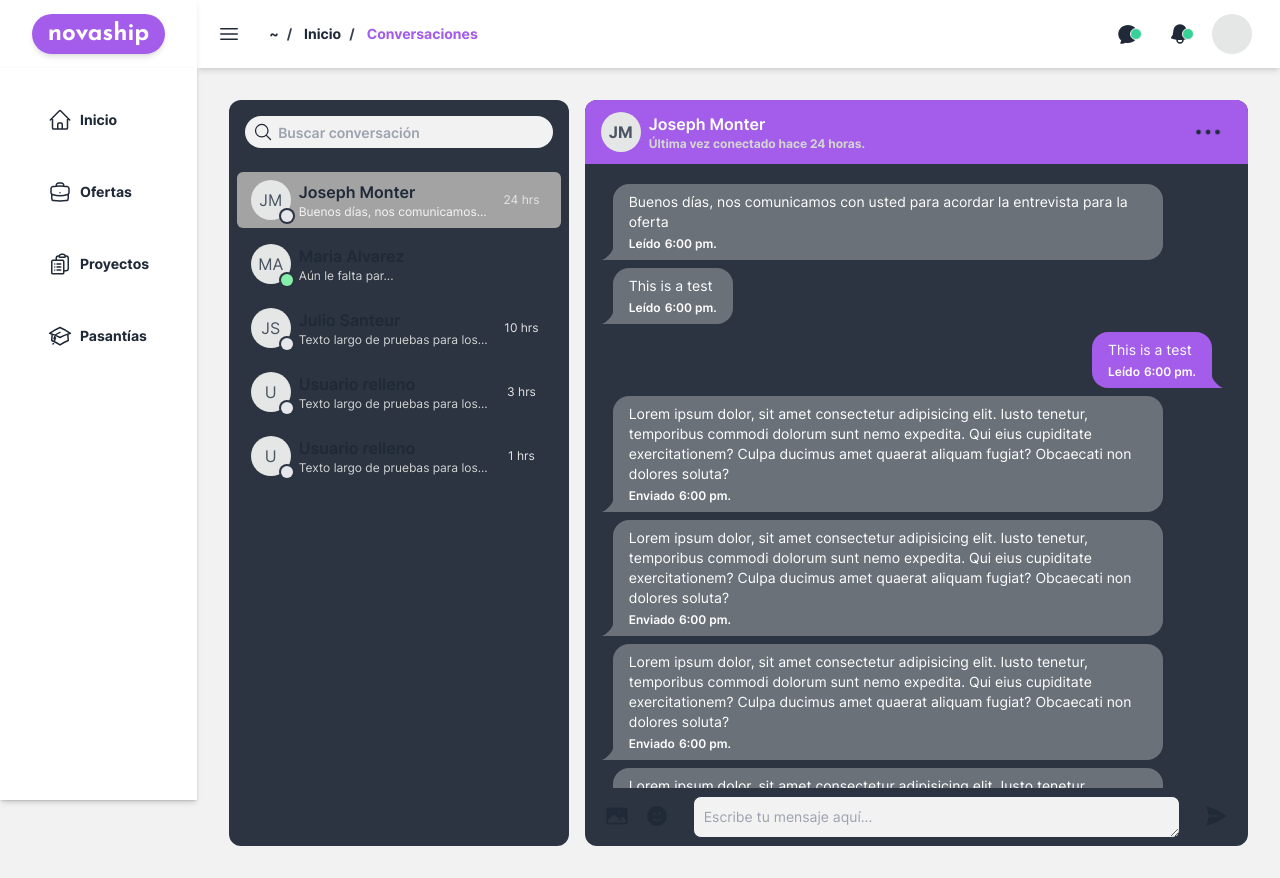
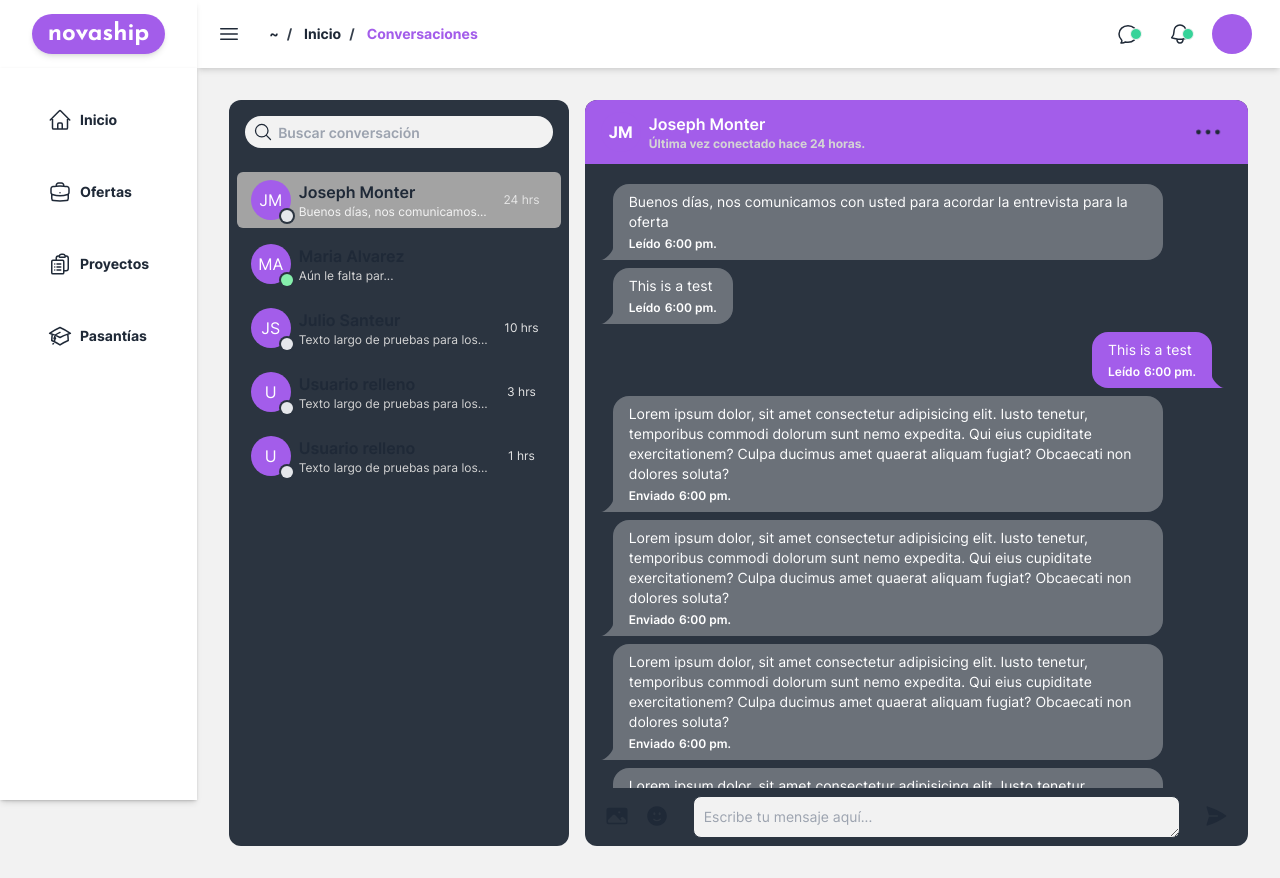
Before and after one commit to esteban-florez/novaship, a Next.js app: page /chats in a window 1280 px wide. Built offline with nearby package versions, Linux system fonts and the light colour scheme; no server answers.

Commit message:
revamped navbar dropdowns

```diff
--- a/app/(main)/page.tsx
+++ b/app/(main)/page.tsx
@@ -32,12 +32,12 @@ export default function HomePage() {
       </div>
 
       <div className="flex-center flex w-full flex-col text-center sm:flex-row">
-        <div className="card rounded-box grid w-full grow place-items-center border-x-4 border-primary bg-white p-8 shadow-md transition-all hover:brightness-125 sm:w-3/6">
+        <div className="card rounded-box grid w-full grow place-items-center border-x-4 border-primary bg-white p-8 shadow-md sm:w-3/6">
           <h5 className="font-bold">¿Tiene una empresa y desea registrarla?</h5>
           <Link className="btn-primary btn mt-4" href="/profile">Registrar empresa</Link>
         </div>
         <div className="divider divider-horizontal mx-auto font-bold sm:px-4">O</div>
-        <div className="card rounded-box grid w-full grow place-items-center border-x-4 border-primary bg-white p-8 shadow-md transition-all hover:brightness-125 sm:w-3/6">
+        <div className="card rounded-box grid w-full grow place-items-center border-x-4 border-primary bg-white p-8 shadow-md sm:w-3/6">
           <h5 className="font-bold">¿Es director de una institución?</h5>
           <Link className="btn-primary btn mt-4" href="/profile">Registrar institución</Link>
         </div>
--- a/components/AvatarIcon.tsx
+++ b/components/AvatarIcon.tsx
@@ -20,7 +20,7 @@ export default function AvatarIcon({
 
   return (
     <div className={`placeholder avatar ${(status !== null) ? 'relative' : ''}`}>
-      <div className="h-10 w-10 rounded-full bg-base-300 text-gray-600">
+      <div className="h-10 w-10 rounded-full bg-primary text-white">
         {avatarContent}
       </div>
       {showStatus && (
--- a/components/layout/Navbar.tsx
+++ b/components/layout/Navbar.tsx
@@ -1,10 +1,11 @@
 import Link from 'next/link'
 import ProfileDropdown from '@/components/layout/ProfileDropdown'
-import { Bars3Icon, ChatBubbleOvalLeftIcon } from '@heroicons/react/24/solid'
+import { Bars3Icon } from '@heroicons/react/24/solid'
+import { ChatBubbleOvalLeftIcon } from '@heroicons/react/24/outline'
 import Breadcrumbs from '../Breadcrumbs'
 import NotificationDropdown from './NotificationDropdown'
 
-export default async function Navbar() {
+export default function Navbar() {
   return (
     <nav className="navbar bg-white shadow-md">
       <div className="navbar-start">
@@ -25,6 +26,7 @@ export default async function Navbar() {
           </div>
         </Link>
         <NotificationDropdown />
+        {/* @ts-expect-error Server Component */}
         <ProfileDropdown />
       </div>
     </nav>
--- a/components/layout/Notification.tsx
+++ b/components/layout/Notification.tsx
@@ -9,11 +9,11 @@ interface Props {
 
 export default function Notification({ username, time, children }: Props) {
   return (
-    <li className="flex w-80 max-w-xs items-center gap-2 py-1 pe-6 ps-4 last:mb-2 last:pt-1 odd:pb-2 even:pb-2 hover:bg-neutral-focus">
+    <li className="flex w-80 max-w-xs cursor-pointer items-center gap-2 py-1 pe-6 ps-4 last:mb-2 last:pt-1 odd:pb-2 even:pb-2 hover:bg-base-300">
       <AvatarIcon username={username} usernameLength={2} />
       <div className="flex flex-col text-start">
-        <p className="line-clamp-2 text-xs normal-case">{children}.</p>
-        <small className="text-xs normal-case text-neutral-content">Hace {time} minutos.</small>
+        <p className="line-clamp-2 text-xs font-semibold normal-case">{children}.</p>
+        <small className="text-xs normal-case">Hace {time} minutos.</small>
       </div>
     </li>
   )
--- a/components/layout/NotificationDropdown.tsx
+++ b/components/layout/NotificationDropdown.tsx
@@ -1,36 +1,16 @@
-'use client'
-
-import { BellIcon } from '@heroicons/react/24/solid'
-import { useRef, useState } from 'react'
+import { BellIcon } from '@heroicons/react/24/outline'
 import NotificationDropdownMenu from './NotificationDropdownMenu'
 
 export default function NotificationDropdown() {
-  const [dropdownIsOpen, setDropdownIsOpen] = useState(false)
-  const notificationRef = useRef<HTMLButtonElement>(null)
-
-  const handleOutsideClick = (e: MouseEvent) => {
-    if ((notificationRef.current != null) && dropdownIsOpen && !notificationRef.current.contains(e.target as HTMLButtonElement)) {
-      setDropdownIsOpen(false)
-    }
-  }
-
-  document.addEventListener('mousedown', handleOutsideClick)
-
-  const handleClick = () => {
-    setDropdownIsOpen(!dropdownIsOpen)
-  }
-
   return (
-    <button
-      ref={notificationRef}
-      onClick={handleClick}
-      className="btn-ghost btn-circle btn sm:relative"
-    >
-      <div className="indicator">
-        <BellIcon className="h-6 w-6" />
-        {!dropdownIsOpen && <span className="badge badge-xs indicator-item right-1 top-3 border bg-success" />}
-      </div>
-      {dropdownIsOpen && <NotificationDropdownMenu />}
-    </button>
+    <div className="dropdown-end dropdown">
+      <label tabIndex={0} className="btn-ghost btn-circle btn">
+        <div className="indicator">
+          <BellIcon className="h-6 w-6" />
+          <span className="badge badge-xs indicator-item right-1 top-3 border bg-success" />
+        </div>
+      </label>
+      <NotificationDropdownMenu />
+    </div>
   )
 }
--- a/components/layout/NotificationDropdownMenu.tsx
+++ b/components/layout/NotificationDropdownMenu.tsx
@@ -2,16 +2,10 @@ import Notification from './Notification'
 
 export default function NotificationDropdownMenu() {
   return (
-    <ul
-      onClick={(e) => {
-        e.stopPropagation()
-      }}
-      className="absolute left-0 top-16 z-50 flex w-full flex-col whitespace-normal rounded-lg border border-gray-600 bg-neutral sm:left-auto sm:right-0 sm:top-14 sm:w-auto sm:max-w-xs md:right-0"
-    >
-      <li className="mb-2 bg-primary p-4 shadow">
-        <h3 className="">Notificaciones</h3>
-      </li>
-
+    <div className="dropdown-content z-10 rounded-lg border border-base-200 bg-white shadow-md">
+      <div className="mb-2 rounded-t-lg bg-primary p-4 text-white shadow">
+        <h3 className="text-center font-semibold uppercase">Notificaciones</h3>
+      </div>
       <Notification username="Martin Max" time={5}>
         Has sido aceptado para la vacante de la empresa "BeautifulDreams", contáctese con nosotros para más información
       </Notification>
@@ -27,10 +21,9 @@ export default function NotificationDropdownMenu() {
       <Notification username="APP" time={0}>
         Lorem ipsum dolor sit amet, consectetur adipisicing elit. Explicabo fugit quas beatae, iusto consequuntur nesciunt ut. Eius ab, labore, dolores soluta et repellat, iure quis minima doloribus esse molestias velit
       </Notification>
-
-      <li className="border-t border-gray-600 py-4 hover:bg-neutral-focus">
-        <span className="text-secondary hover:text-primary">Ver más</span>
-      </li>
-    </ul>
+      <button className="w-full rounded-b-lg border-t border-base-300 py-4 text-center hover:bg-base-300">
+        <span className="font-bold text-primary">Ver más</span>
+      </button>
+    </div>
   )
 }
--- a/components/layout/ProfileDropdown.tsx
+++ b/components/layout/ProfileDropdown.tsx
@@ -1,40 +1,19 @@
-'use client'
+import { getServerSession } from 'next-auth'
+import AvatarIcon from '../AvatarIcon'
+import authOptions from '@/utils/authOptions'
+import ProfileDropdownMenu from './ProfileDropdownMenu'
 
-import { useRef, useState } from 'react'
-import AvatarIcon from '../AvatarIcon'
-import ProfileDropdownMenu from './ProfileDropdownMenu'
-import { useSession } from 'next-auth/react'
-
-export default function ProfileDropdown() {
-  const [dropdownIsOpen, setDropdownIsOpen] = useState(false)
-  const { data } = useSession()
-  const username = data?.user?.name ?? ''
-  const profileRef = useRef<HTMLButtonElement>(null)
-
-  const handleOutsideClick = (e: MouseEvent) => {
-    if (profileRef.current === null) return
-
-    const notClickedOnButton = !profileRef.current.contains(e.target as HTMLButtonElement)
-
-    if (dropdownIsOpen && notClickedOnButton) {
-      setDropdownIsOpen(false)
-    }
-  }
-
-  document.addEventListener('mousedown', handleOutsideClick)
-
-  const handleClick = (): void => {
-    setDropdownIsOpen(!dropdownIsOpen)
-  }
+export default async function ProfileDropdown() {
+  const session = await getServerSession(authOptions)
+  console.log(session)
+  const username = session?.user?.name ?? ''
 
   return (
-    <button
-      ref={profileRef}
-      onClick={handleClick}
-      className="btn-ghost btn-circle btn sm:relative"
-    >
-      <AvatarIcon username={username} usernameLength={2} />
-      {dropdownIsOpen && <ProfileDropdownMenu username={username} />}
-    </button>
+    <div className="dropdown-end dropdown">
+      <label tabIndex={0} className="btn-ghost btn-circle btn">
+        <AvatarIcon username={username} usernameLength={2} />
+      </label>
+      <ProfileDropdownMenu username={username} />
+    </div>
   )
 }
--- a/components/layout/ProfileDropdownMenu.tsx
+++ b/components/layout/ProfileDropdownMenu.tsx
@@ -1,6 +1,8 @@
-import { ArrowRightOnRectangleIcon, EyeIcon } from '@heroicons/react/24/solid'
+'use client'
+
+import Link from 'next/link'
+import { ArrowLeftOnRectangleIcon, EyeIcon } from '@heroicons/react/24/solid'
 import { signOut } from 'next-auth/react'
-import Link from 'next/link'
 
 interface DropdownProps {
   username: string
@@ -8,35 +10,16 @@ interface DropdownProps {
 
 export default function ProfileDropdownMenu({ username }: DropdownProps) {
   return (
-    <ul
-      onClick={(e) => {
-        e.stopPropagation()
-      }}
-      className="absolute left-0 top-16 z-50 flex w-full cursor-default flex-col gap-4 whitespace-nowrap rounded-lg border border-gray-600 bg-neutral px-6 py-4 normal-case sm:left-auto sm:right-0 sm:top-14 sm:w-auto sm:max-w-xs"
-    >
-      <li>
-        <h5 className="text-lg font-semibold">{username}</h5>
-      </li>
-
-      <li>
-        <Link
-          href="/profile"
-          className="flex items-center gap-2 p-0 normal-case transition-all hover:brightness-125"
-        >
-          <EyeIcon className="h-5 w-5" />
-          Ver perfil
-        </Link>
-      </li>
-
-      <li>
-        <button
-          className="flex items-center gap-2 p-0 normal-case text-error transition-all hover:brightness-125"
-          onClick={async () => { await signOut() }}
-        >
-          <ArrowRightOnRectangleIcon className="h-5 w-5" />
-          Cerrar sesión
-        </button>
-      </li>
-    </ul>
+    <div className="dropdown-content flex w-max flex-col gap-3 rounded-lg border border-base-300 bg-white p-6 shadow-md">
+      <h5 className="text-center text-lg font-semibold">{username}</h5>
+      <Link className="flex gap-1 text-sm" href="/profile">
+        <EyeIcon className="h-5 w-5" />
+        Ver perfil
+      </Link>
+      <button className="flex gap-1 text-sm text-error" onClick={async () => { await signOut() }}>
+        <ArrowLeftOnRectangleIcon className="h-5 w-5" />
+        Cerrar sesión
+      </button>
+    </div>
   )
 }
--- a/package.json
+++ b/package.json
@@ -31,7 +31,7 @@
     "uuid": "9.0.0"
   },
   "devDependencies": {
-    "@types/bcrypt": "^5.0.0",
+    "@types/bcrypt": "5.0.0",
     "@typescript-eslint/eslint-plugin": "5.59.8",
     "bcrypt": "5.1.0",
     "daisyui": "3.1.0",
```
Also changed, not shown: 1 other file (tests, documents, lock files or other folders).
